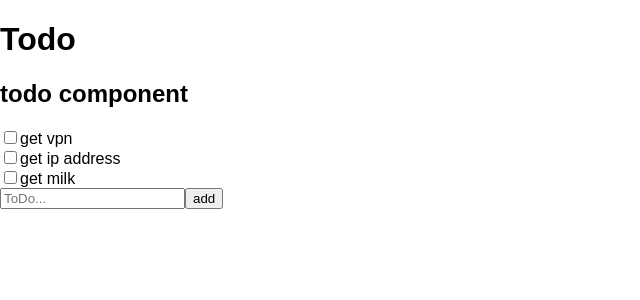
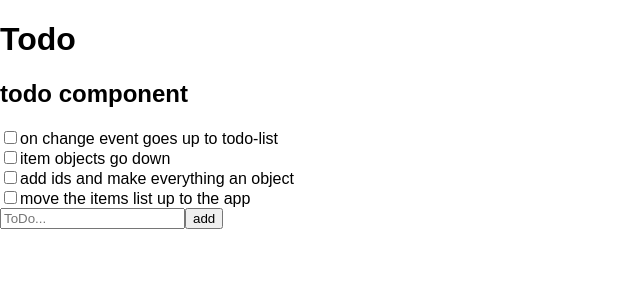
Before and after one commit to Avendor7/avendor-todo, a React app: page / in a window 1280 px wide. Shown: the top 300 px of the page, without its empty margins (0-640 px from the left). Built offline with nearby package versions, Linux system fonts and the light colour scheme.

Commit message:
state is on todo-list

```diff
--- a/src/App/App.js
+++ b/src/App/App.js
@@ -1,5 +1,5 @@
 import React, { Component } from 'react';
-import logo from './logo.svg';
+//import logo from './logo.svg';
 import './App.scss';
 import Todolist from '../Todo/todo-list';
 
--- a/src/Todo/item/item.js
+++ b/src/Todo/item/item.js
@@ -1,16 +1,12 @@
 import React, { Component } from 'react';
 
 class Item extends Component {
-  state = {
-    done: false,
-  }
-
   render() {
     return (
       <div className="item">
         <label>
-            <input type="checkbox" value="done" checked={this.state.done} onChange={(e) => this.handleClick(e)}/>
-            {this.props.desc}
+            <input type="checkbox" value="done" checked={this.props.item.done} onChange={(e) => this.handleClick(e)}/>
+            {this.props.item.text}
         </label>
       </div>
     );
@@ -20,10 +16,8 @@ class Item extends Component {
     console.log("clicked", event.target.checked);
 
     let newValue = event.target.checked;
-    this.setState({
-        done: newValue,
-    });
 
+    this.props.onDoneChange(this.props.item.id, newValue);
   }
 }
 
--- a/src/Todo/todo-list.js
+++ b/src/Todo/todo-list.js
@@ -6,7 +6,12 @@ import './todo.scss';
 
 class Todolist extends Component {
   state = {
-    items: ["get vpn", "get ip address", "get milk"]
+    items: {
+      0: {id: 0, text: "on change event goes up to todo-list", done: false},
+      1: {id: 1, text: "item objects go down", done: false},
+      2: {id: 2, text: "add ids and make everything an object", done: false},
+      3: {id: 3, text: "move the items list up to the app", done: false}
+    }
   }
 
   render() {
@@ -14,8 +19,8 @@ class Todolist extends Component {
       <div className="todolist">
         <h2>todo component</h2>
         <div>
-            {this.state.items.map((item, index)=>(
-                <Item desc={item} key={index} />
+            {Object.values(this.state.items).map((item)=>(
+                <Item item={item} key={item.id} onDoneChange={(itemId, newValue) => this.handleDoneChange(itemId, newValue)} />
             ))}
         </div>
         <AddItem onAddItem={(newItem)=>this.handleNewItem(newItem)}/>
@@ -34,6 +39,17 @@ class Todolist extends Component {
     });
   }
 
+  handleDoneChange(itemId, newValue){
+    //change the state with the passed in item
+
+    let newItems = { ...this.state.items }
+    newItems[itemId].done = newValue;
+
+    this.setState({
+      items: newItems
+    });
+  }
+
 }
 
 export default Todolist;
```
